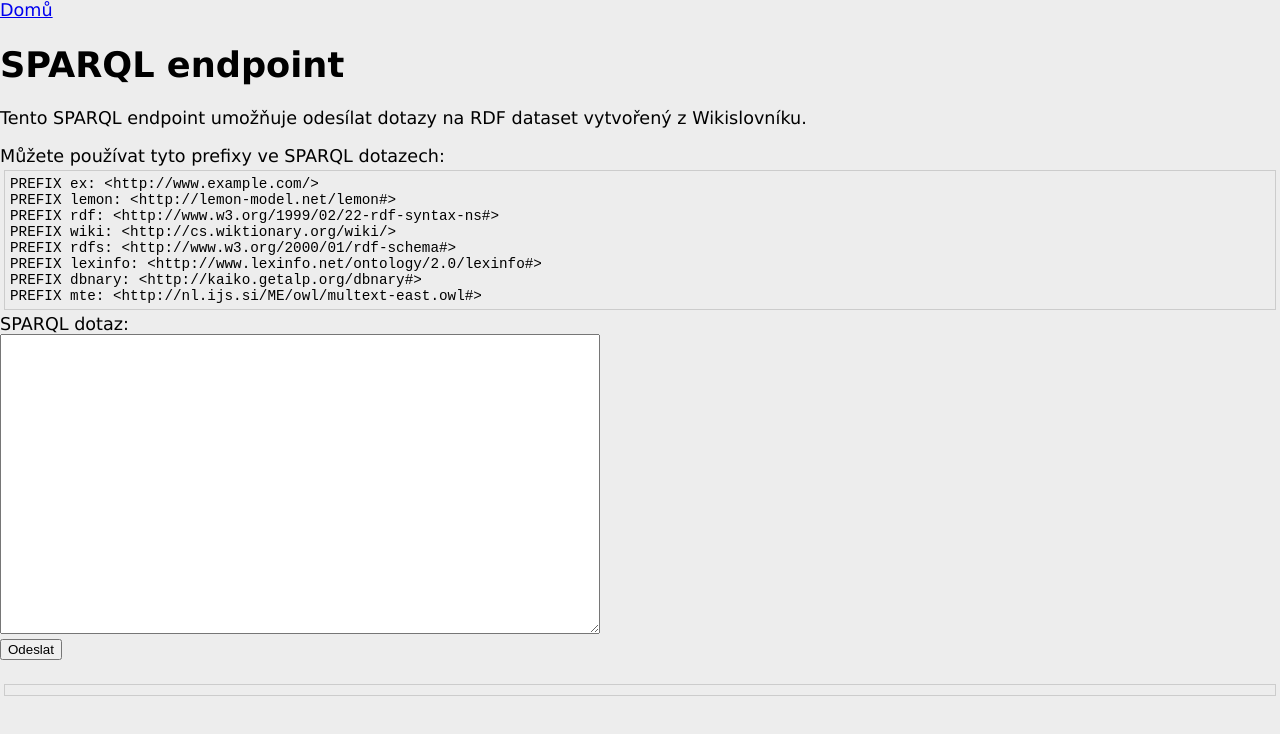
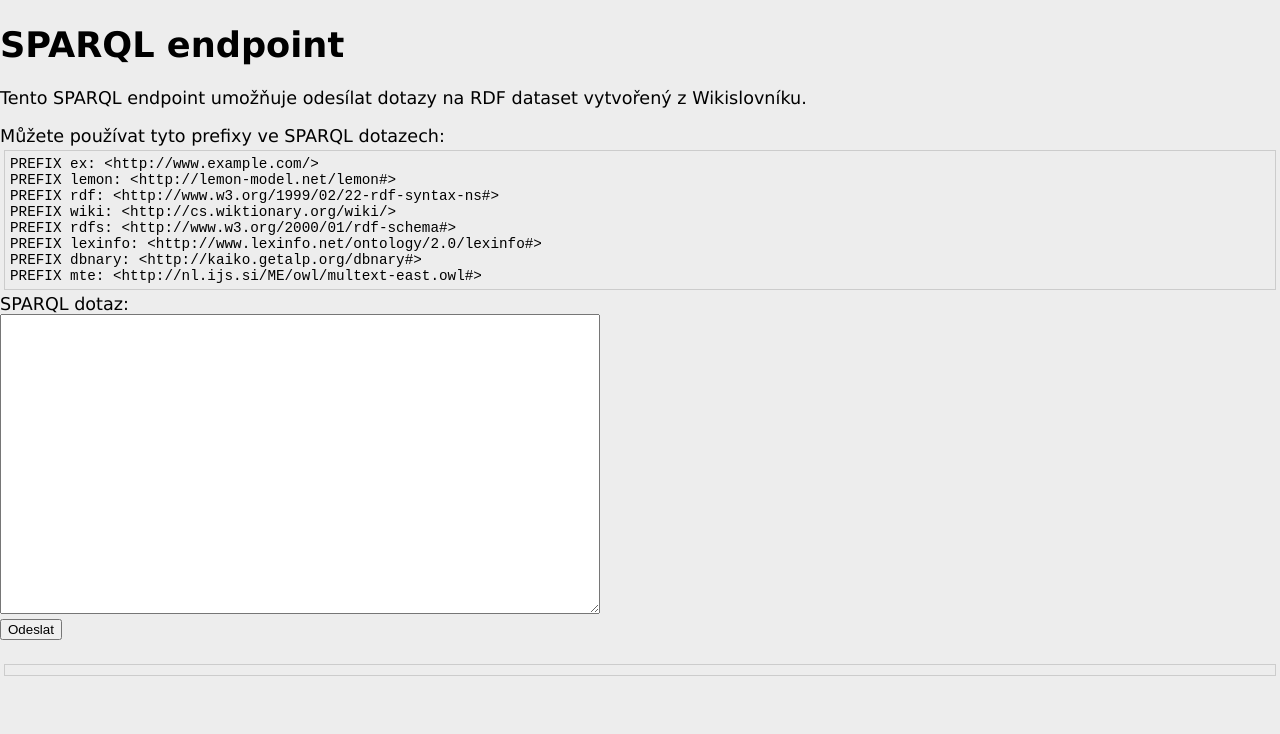
Before and after one commit to martin-lukas/cswiktionary2rdf-search, a plain HTML site: page endpoint.html in a window 1280 px wide. Drawn offline with Linux system fonts and the light colour scheme.

Commit message:
Removed link to Home page

```diff
--- a/endpoint.html
+++ b/endpoint.html
@@ -7,8 +7,6 @@
     <script src="endpoint-script.js"></script>
 </head>
 <body>
-
-<a href="http://martin-lukas.github.io">Domů</a>
 
 <h1>SPARQL endpoint</h1>
 
```
Also changed, not shown: search.html (+0 -2 lines).
